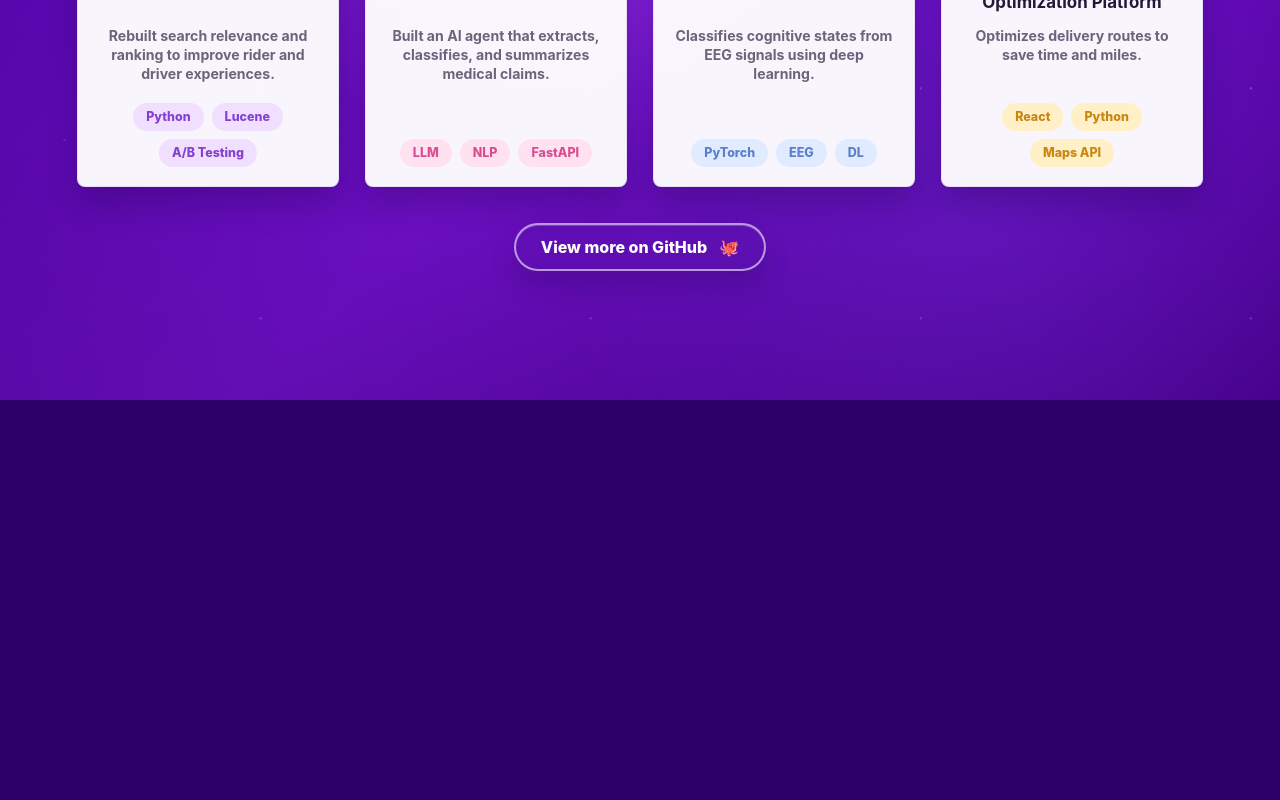
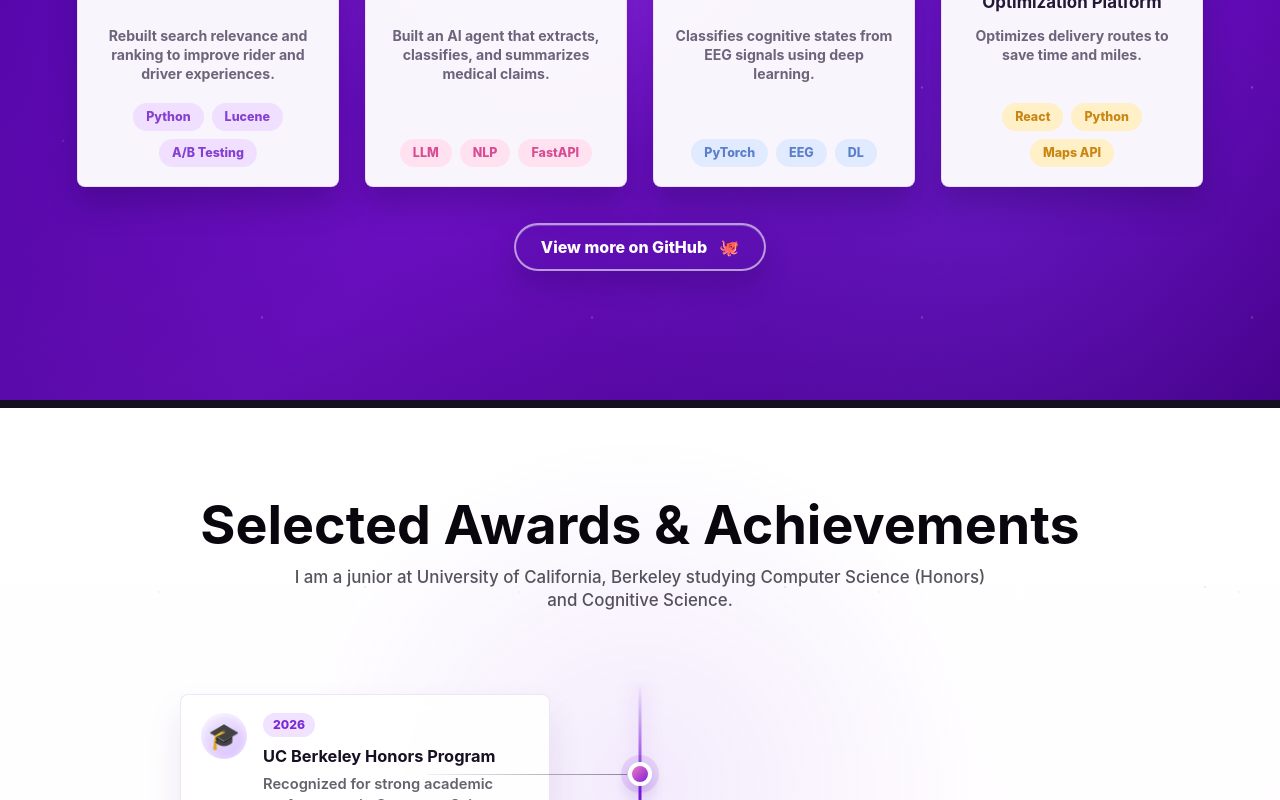
Before and after one commit to Kulieshova/kulieshova.github.io, a React (Vite) app: page / in a window 1280 px wide. Shown: the part 2000-2800 px from the top of the page. Before the commit the page ends 2400 px from the top, so only its background shows below. Built offline with nearby package versions, Linux system fonts and the light colour scheme.

Commit message:
add awards section

```diff
--- a/src/main.tsx
+++ b/src/main.tsx
@@ -35,6 +35,13 @@ type Project = {
   icon: string;
   tone: string;
   tags: string[];
+};
+
+type Award = {
+  title: string;
+  description: string;
+  date: string;
+  icon: string;
 };
 
 const skills: Skill[] = [
@@ -160,6 +167,39 @@ const projects: Project[] = [
     icon: "📍",
     tone: "project-yellow",
     tags: ["React", "Python", "Maps API"],
+  },
+];
+
+const awards: Award[] = [
+  {
+    title: "UC Berkeley Honors Program",
+    description: "Recognized for strong academic performance in Computer Science coursework.",
+    date: "2026",
+    icon: "🎓",
+  },
+  {
+    title: "AI Research Fellowship",
+    description: "Selected to explore applied machine learning for human-centered systems.",
+    date: "2025",
+    icon: "🧠",
+  },
+  {
+    title: "Hackathon Finalist",
+    description: "Built a polished product prototype under time pressure with a small team.",
+    date: "2025",
+    icon: "🏆",
+  },
+  {
+    title: "Dean's List",
+    description: "Earned recognition for consistent academic excellence across technical courses.",
+    date: "2024",
+    icon: "⭐",
+  },
+  {
+    title: "Community Leadership Award",
+    description: "Honored for mentoring peers and supporting collaborative student projects.",
+    date: "2024",
+    icon: "🤝",
   },
 ];
 
@@ -346,6 +386,33 @@ function App() {
           <span aria-hidden="true">🐙</span>
         </a>
       </section>
+
+      <section id="awards" className="awards-section" aria-labelledby="awards-title">
+        <div className="awards-heading">
+          <h2 id="awards-title">Selected Awards & Achievements</h2>
+          <p>
+            I am a junior at University of California, Berkeley studying Computer
+            Science (Honors) and Cognitive Science.
+          </p>
+        </div>
+
+        <ol className="awards-timeline">
+          {awards.map((award) => (
+            <li className="award-item" key={`${award.title}-${award.date}`}>
+              <article className="award-card">
+                <span className="award-icon" aria-hidden="true">
+                  {award.icon}
+                </span>
+                <div>
+                  <time>{award.date}</time>
+                  <h3>{award.title}</h3>
+                  <p>{award.description}</p>
+                </div>
+              </article>
+            </li>
+          ))}
+        </ol>
+      </section>
     </main>
   );
 }
--- a/src/styles.css
+++ b/src/styles.css
@@ -1018,6 +1018,204 @@ h1 {
   outline-offset: 4px;
 }
 
+.awards-section {
+  position: relative;
+  min-height: 100vh;
+  overflow: hidden;
+  padding: clamp(54px, 7vw, 88px) clamp(24px, 6vw, 88px);
+  color: #15101f;
+  background:
+    radial-gradient(circle at 50% 28%, rgba(140, 66, 225, 0.1), transparent 30%),
+    radial-gradient(circle at 12% 70%, rgba(255, 115, 194, 0.08), transparent 28%),
+    linear-gradient(180deg, #ffffff 0%, #fffaff 100%);
+  border-top: 8px solid #15101f;
+}
+
+.awards-section::before {
+  position: absolute;
+  inset: 0;
+  content: "";
+  pointer-events: none;
+  background-image:
+    radial-gradient(circle, rgba(111, 40, 217, 0.1) 0 1px, transparent 1.5px),
+    radial-gradient(circle, rgba(238, 100, 181, 0.09) 0 1px, transparent 1.4px);
+  background-position:
+    18% 30%,
+    76% 74%;
+  background-size:
+    420px 280px,
+    360px 250px;
+}
+
+.awards-heading,
+.awards-timeline {
+  position: relative;
+  z-index: 1;
+}
+
+.awards-heading {
+  max-width: 900px;
+  margin: 0 auto;
+  text-align: center;
+}
+
+.awards-heading h2 {
+  margin: 0;
+  color: #09070d;
+  font-size: clamp(2.35rem, 4.2vw, 4.25rem);
+  line-height: 1.08;
+  letter-spacing: 0;
+}
+
+.awards-heading p {
+  max-width: 720px;
+  margin: 12px auto 0;
+  color: rgba(21, 16, 31, 0.72);
+  font-size: clamp(1rem, 1.32vw, 1.22rem);
+  font-weight: 520;
+  line-height: 1.35;
+}
+
+.awards-timeline {
+  display: grid;
+  gap: clamp(24px, 3.5vw, 38px);
+  width: min(100%, 980px);
+  margin: clamp(42px, 6vw, 70px) auto 0;
+  padding: 12px 0;
+  list-style: none;
+}
+
+.awards-timeline::before {
+  position: absolute;
+  top: 0;
+  bottom: 0;
+  left: 50%;
+  width: 3px;
+  border-radius: 999px;
+  background: linear-gradient(180deg, transparent, #7b19df 11%, #b34dff 88%, transparent);
+  content: "";
+  transform: translateX(-50%);
+  box-shadow: 0 0 20px rgba(137, 37, 223, 0.28);
+}
+
+.award-item {
+  position: relative;
+  display: grid;
+  grid-template-columns: 1fr 1fr;
+  align-items: center;
+  min-height: 118px;
+}
+
+.award-item::before {
+  position: absolute;
+  top: 50%;
+  left: 50%;
+  z-index: 2;
+  width: 16px;
+  aspect-ratio: 1;
+  border: 4px solid #ffffff;
+  border-radius: 999px;
+  background: linear-gradient(135deg, #f377c1, #7b20db);
+  box-shadow:
+    0 0 0 7px rgba(123, 32, 219, 0.12),
+    0 8px 16px rgba(76, 14, 143, 0.2);
+  content: "";
+  transform: translate(-50%, -50%);
+}
+
+.award-item::after {
+  position: absolute;
+  top: 50%;
+  width: calc(50% - clamp(170px, 23vw, 290px));
+  height: 1px;
+  background: linear-gradient(90deg, rgba(21, 16, 31, 0.06), rgba(21, 16, 31, 0.45));
+  content: "";
+}
+
+.award-item:nth-child(odd)::after {
+  left: calc(50% - clamp(10px, 1vw, 14px));
+  transform: translateX(-100%);
+}
+
+.award-item:nth-child(even)::after {
+  left: calc(50% + clamp(10px, 1vw, 14px));
+}
+
+.award-card {
+  display: grid;
+  grid-template-columns: auto 1fr;
+  gap: 16px;
+  width: min(100%, 370px);
+  border: 1px solid rgba(123, 43, 215, 0.12);
+  border-radius: 8px;
+  padding: 18px 20px;
+  background: rgba(255, 255, 255, 0.88);
+  box-shadow:
+    0 18px 35px rgba(63, 26, 115, 0.1),
+    inset 0 1px 0 rgba(255, 255, 255, 0.96);
+  backdrop-filter: blur(10px);
+  transition:
+    transform 180ms ease,
+    box-shadow 180ms ease;
+}
+
+.award-card:hover {
+  transform: translateY(-5px);
+  box-shadow:
+    0 24px 42px rgba(63, 26, 115, 0.16),
+    inset 0 1px 0 rgba(255, 255, 255, 0.98);
+}
+
+.award-item:nth-child(odd) .award-card {
+  justify-self: end;
+  margin-right: clamp(54px, 8vw, 90px);
+}
+
+.award-item:nth-child(even) .award-card {
+  grid-column: 2;
+  justify-self: start;
+  margin-left: clamp(54px, 8vw, 90px);
+}
+
+.award-icon {
+  display: grid;
+  place-items: center;
+  width: 46px;
+  aspect-ratio: 1;
+  border-radius: 999px;
+  background: linear-gradient(145deg, #f4eaff, #d7bfff);
+  box-shadow: inset 0 2px 8px rgba(255, 255, 255, 0.75);
+  font-size: 1.6rem;
+}
+
+.award-card time {
+  display: inline-flex;
+  align-items: center;
+  min-height: 24px;
+  border-radius: 999px;
+  padding: 4px 10px;
+  color: #7a28d8;
+  background: #f1e3ff;
+  font-size: 0.76rem;
+  font-weight: 850;
+}
+
+.award-card h3 {
+  margin: 10px 0 0;
+  color: #171022;
+  font-size: clamp(1rem, 1.28vw, 1.18rem);
+  line-height: 1.18;
+  letter-spacing: 0;
+}
+
+.award-card p {
+  margin: 8px 0 0;
+  color: rgba(21, 16, 31, 0.66);
+  font-size: 0.92rem;
+  font-weight: 600;
+  line-height: 1.4;
+}
+
 @keyframes gradientDrift {
   from {
     background-position:
@@ -1210,6 +1408,27 @@ h1 {
     grid-template-columns: repeat(2, minmax(0, 1fr));
     max-width: 680px;
   }
+
+  .awards-section {
+    padding-top: 54px;
+    padding-bottom: 60px;
+  }
+
+  .awards-timeline {
+    width: min(100%, 720px);
+  }
+
+  .award-card {
+    width: min(100%, 320px);
+  }
+
+  .award-item:nth-child(odd) .award-card {
+    margin-right: 46px;
+  }
+
+  .award-item:nth-child(even) .award-card {
+    margin-left: 46px;
+  }
 }
 
 @media (max-width: 620px) {
@@ -1359,6 +1578,73 @@ h1 {
 
   .github-button {
     width: min(100%, 280px);
+  }
+
+  .awards-section {
+    border-top-width: 6px;
+    padding: 44px 18px 52px;
+  }
+
+  .awards-heading {
+    text-align: left;
+  }
+
+  .awards-heading p {
+    margin-left: 0;
+  }
+
+  .awards-timeline {
+    gap: 20px;
+    margin-top: 34px;
+    padding-left: 34px;
+  }
+
+  .awards-timeline::before {
+    left: 12px;
+  }
+
+  .award-item {
+    display: block;
+    min-height: auto;
+  }
+
+  .award-item::before {
+    left: -22px;
+    top: 34px;
+    width: 14px;
+  }
+
+  .award-item::after {
+    top: 34px;
+    left: -12px;
+    width: 30px;
+    transform: none;
+    background: linear-gradient(90deg, rgba(123, 32, 219, 0.52), rgba(21, 16, 31, 0.12));
+  }
+
+  .award-item:nth-child(odd)::after,
+  .award-item:nth-child(even)::after {
+    left: -12px;
+    transform: none;
+  }
+
+  .award-card,
+  .award-item:nth-child(odd) .award-card,
+  .award-item:nth-child(even) .award-card {
+    grid-column: auto;
+    justify-self: stretch;
+    width: 100%;
+    margin: 0;
+  }
+
+  .award-card {
+    grid-template-columns: 42px 1fr;
+    padding: 16px;
+  }
+
+  .award-icon {
+    width: 42px;
+    font-size: 1.45rem;
   }
 }
 
```
